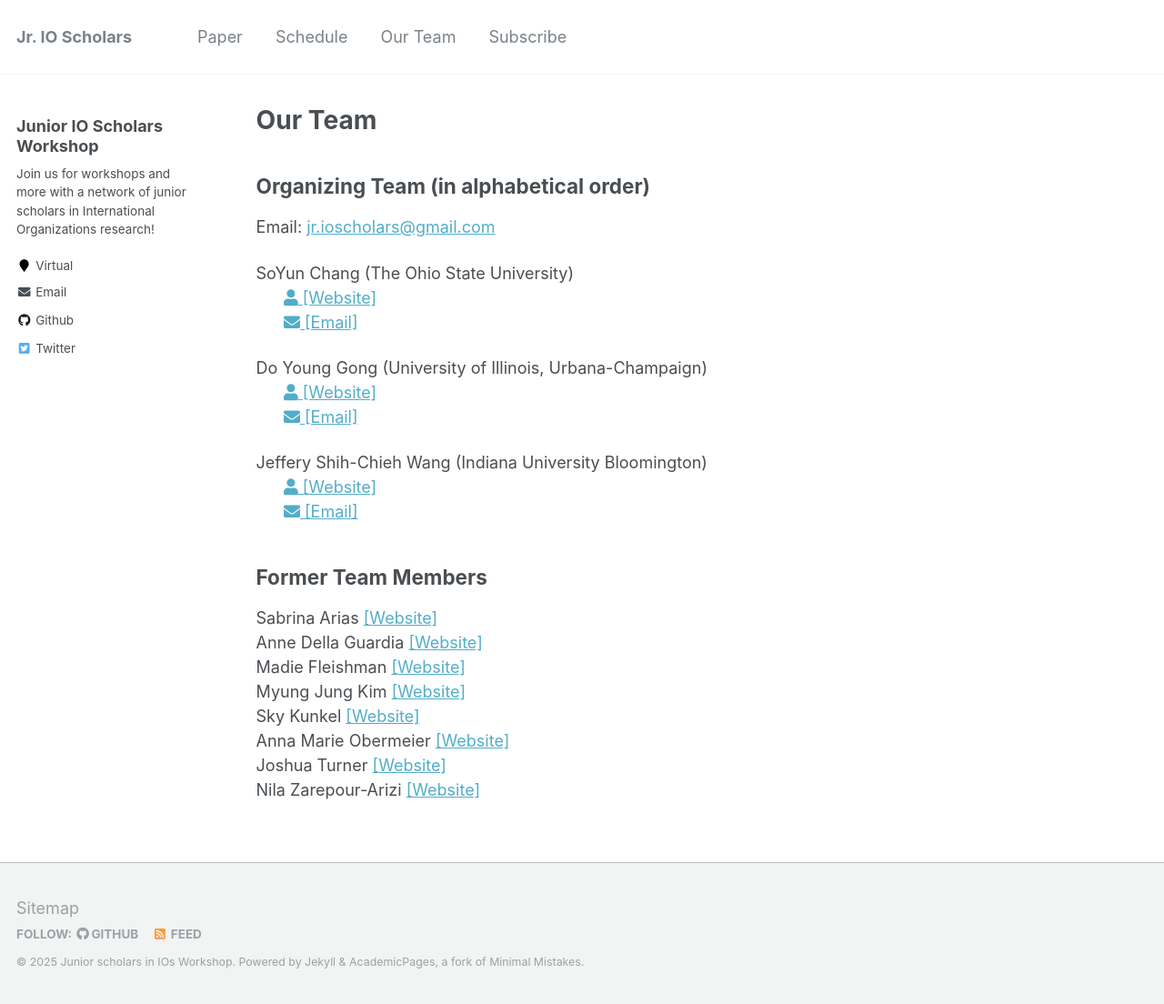
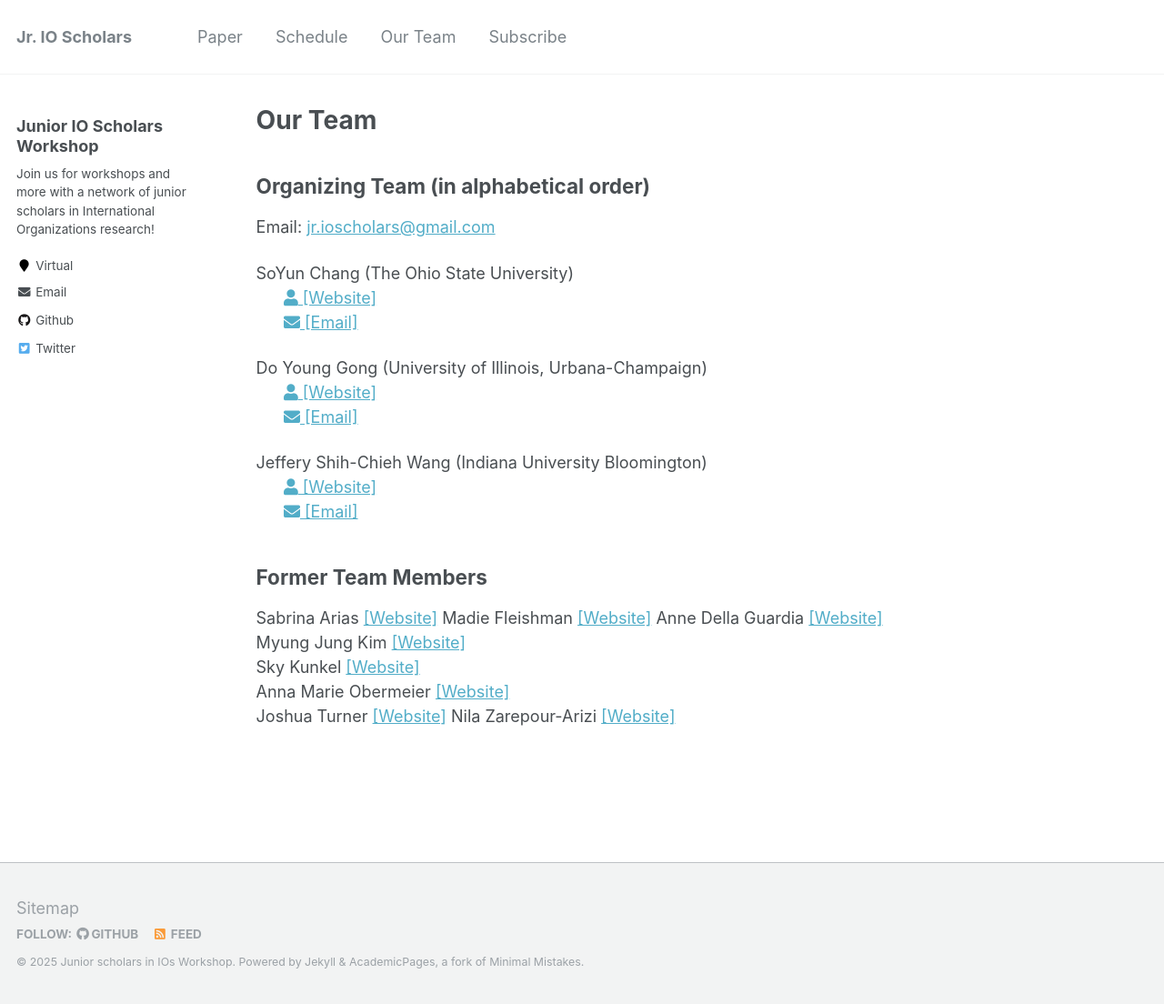
Before and after one commit to IO-workshop/IO-workshop.github.io, a Jekyll site: the page built from _pages/team.md, in a window 1280 px wide and 1104 px high. Shown: the whole window at 91% size. Built offline with Jekyll 4.4.1, drawn with Linux system fonts in a browser that asks for light colours.

```diff
--- a/_pages/team.md
+++ b/_pages/team.md
@@ -25,8 +25,8 @@ Jeffery Shih-Chieh Wang (Indiana University Bloomington)
 ## Former Team Members
 
 Sabrina Arias <a href="https://www.sabrinabarias.com/">[Website]</a>
+Madie Fleishman <a href="https://gvpt.umd.edu/gradprofile/fleishman/madeline">[Website]</a>
 Anne Della Guardia <a href="https://www.annedellaguardia.com/">[Website]</a>
-Madie Fleishman <a href="https://gvpt.umd.edu/gradprofile/fleishman/madeline">[Website]</a>
 Myung Jung Kim <a href="https://www.myungjungkim.com/">[Website]</a>
 Sky Kunkel <a href="https://www.skytheacademic.com">[Website]</a>
 Anna Marie Obermeier <a href="https://www.wareffects.eu/team">[Website]</a>
```
